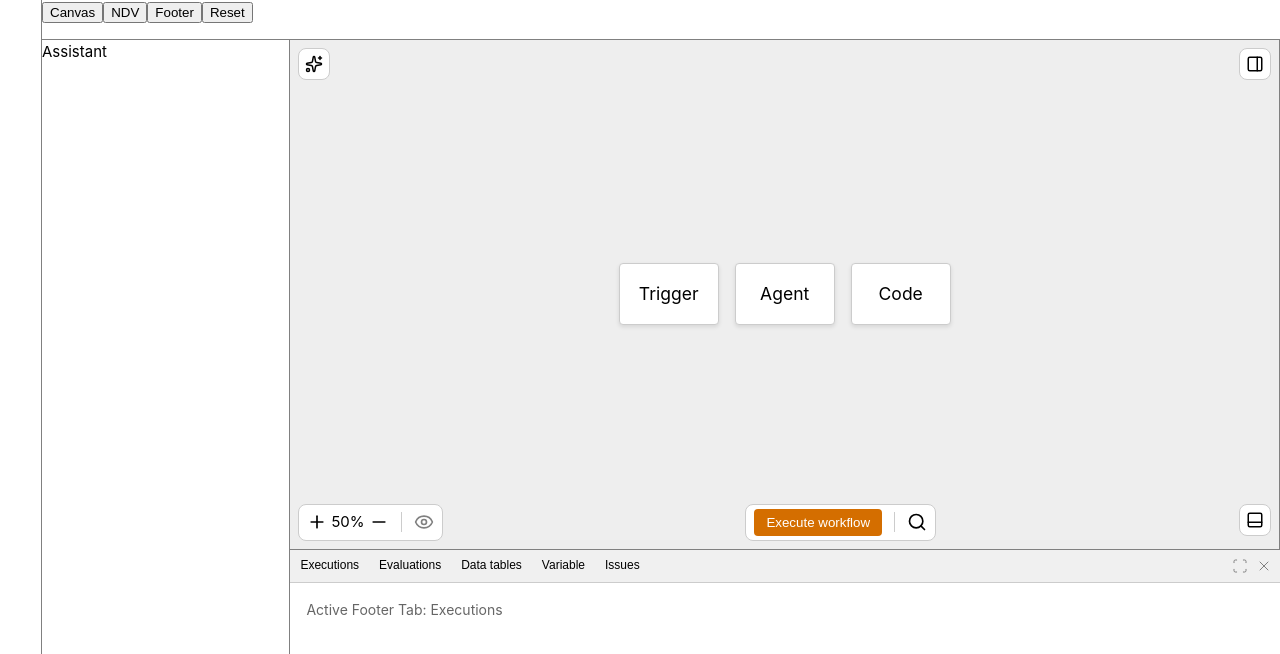
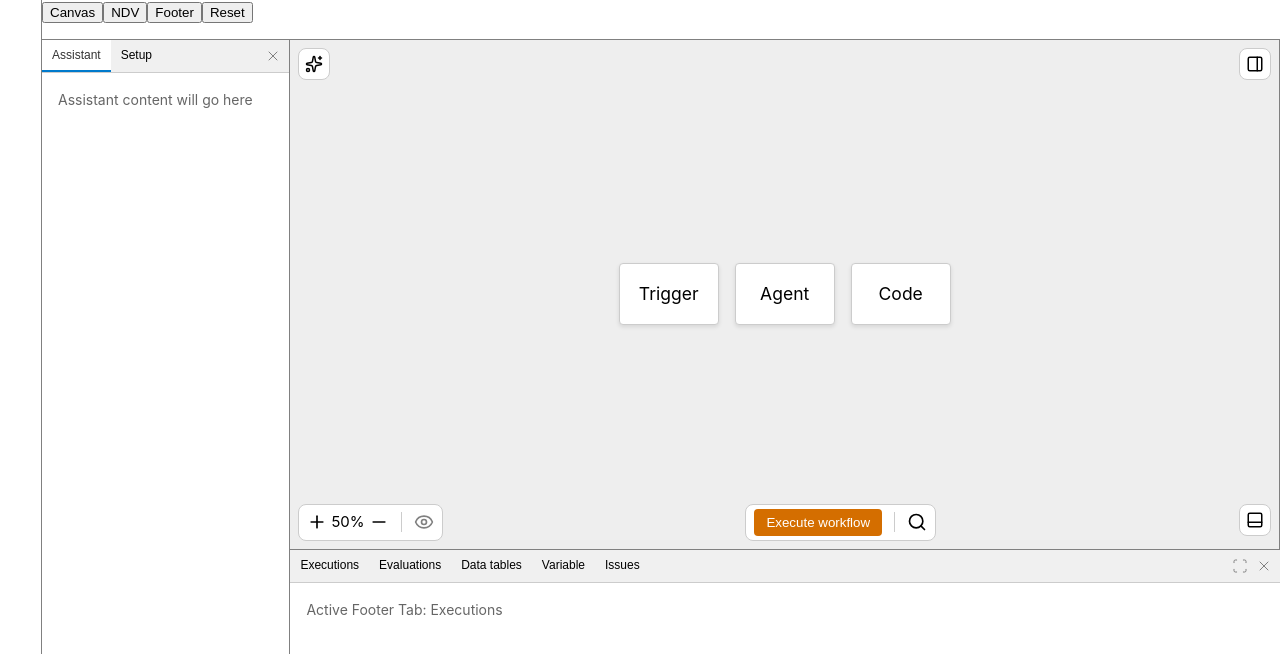
Before and after one commit to RobTF9/panel-prototype, a Vue app: page / in a window 1280 px wide. Shown: the top 654 px of the page. Built offline with nearby package versions, Linux system fonts and the light colour scheme; the HTML template or start-up script is replaced by a standard one.

Commit message:
icons in command bar

```diff
--- a/src/App.vue
+++ b/src/App.vue
@@ -21,12 +21,18 @@ const ndvPanelElement = ref<HTMLElement>()
 
 const isWideLayout = computed(() => ndvPanelWidth.value > 850)
 
+// Track panel maximized states
+const isNdvMaximized = computed(() => isPanelMaximized('ndv'))
+const isFooterMaximized = computed(() => isPanelMaximized('footer'))
+
 const {
   panelStates,
   togglePanelVisibility,
   currentFullScreenPanel,
   toggleFullScreen,
   resetPanels,
+  isPanelMaximized,
+  resetPanelSize,
 } = useEditorPanels({
   canvasRef,
   ndvRef,
@@ -112,6 +118,15 @@ const nodes = ref<FakeNode[]>([
 
 // Setup tabs for NDV panel (start empty)
 const ndvTabs = useTabs({})
+
+// Setup tabs for assistant panel
+const assistantTabs = useTabs({
+  tabs: [
+    { value: 'assistant', label: 'Assistant' },
+    { value: 'setup', label: 'Setup' },
+  ],
+  defaultValue: 'assistant',
+})
 
 // Setup tabs for footer panel
 const footerTabs = useTabs({
@@ -380,6 +395,23 @@ onUnmounted(() => {
     resizeObserver.disconnect()
   }
 })
+
+// Handle header button clicks for NDV and footer panels
+function handleNdvHeaderAction() {
+  if (isNdvMaximized.value) {
+    resetPanelSize('ndv')
+  } else {
+    toggleFullScreen('ndv')
+  }
+}
+
+function handleFooterHeaderAction() {
+  if (isFooterMaximized.value) {
+    resetPanelSize('footer')
+  } else {
+    toggleFullScreen('footer')
+  }
+}
 </script>
 
 <template>
@@ -400,8 +432,27 @@ onUnmounted(() => {
           :default-size="20"
           collapsible
           :min-size="15"
-          >Assistant</SplitterPanel
         >
+          <PanelHeader
+            position="right"
+            :full-screen="false"
+            title="Assistant"
+            :tabs="assistantTabs.tabs.value"
+            :active-tab="assistantTabs.activeTabValue.value"
+            :show-tab-actions="false"
+            :show-fullscreen-button="false"
+            @close-panel="toggleAssistantPanel"
+            @update:active-tab="assistantTabs.setActiveTab"
+          />
+          <div class="panel-content">
+            <div v-if="assistantTabs.activeTabValue.value === 'assistant'">
+              <p>Assistant content will go here</p>
+            </div>
+            <div v-else-if="assistantTabs.activeTabValue.value === 'setup'">
+              <p>Setup configuration will go here</p>
+            </div>
+          </div>
+        </SplitterPanel>
         <SplitterResizeHandle class="handle" />
         <SplitterPanel>
           <SplitterGroup auto-save-id="editor-2" direction="vertical">
@@ -433,11 +484,13 @@ onUnmounted(() => {
                     <PanelHeader
                       position="right"
                       :full-screen="currentFullScreenPanel === 'ndv'"
+                      :is-maximized="isNdvMaximized"
                       title="NDV"
                       :tabs="ndvTabs.tabs.value"
                       :active-tab="ndvTabs.activeTabValue.value"
                       :show-tab-actions="true"
-                      @toggle-fullscreen="() => toggleFullScreen('ndv')"
+                      :show-fullscreen-button="true"
+                      @toggle-fullscreen="handleNdvHeaderAction"
                       @close-panel="() => togglePanelVisibility('ndv')"
                       @update:active-tab="ndvTabs.setActiveTab"
                       @close-tab="handleTabClose"
@@ -578,11 +631,13 @@ onUnmounted(() => {
               <PanelHeader
                 position="bottom"
                 :full-screen="currentFullScreenPanel === 'footer'"
+                :is-maximized="isFooterMaximized"
                 title="Footer"
                 :tabs="footerTabs.tabs.value"
                 :active-tab="footerTabs.activeTabValue.value"
                 :show-tab-actions="false"
-                @toggle-fullscreen="() => toggleFullScreen('footer')"
+                :show-fullscreen-button="true"
+                @toggle-fullscreen="handleFooterHeaderAction"
                 @close-panel="() => togglePanelVisibility('footer')"
                 @update:active-tab="footerTabs.setActiveTab"
               />
--- a/src/components/CommandBar.vue
+++ b/src/components/CommandBar.vue
@@ -1,7 +1,8 @@
 <script lang="ts" setup>
-import { ref, computed, nextTick, watch } from 'vue'
+import { ref, computed, nextTick, watch, type Component } from 'vue'
 import { Search } from 'lucide-vue-next'
 import { fakeNodes, type FakeNode } from '../fake-nodes'
+import { Cog, Bot, GitBranch, Globe, User, Zap, Dot } from 'lucide-vue-next'
 
 const props = defineProps<{
   visible: boolean
@@ -23,42 +24,54 @@ const categories = [
     name: 'AI',
     description: 'Artificial Intelligence and ML tools',
     count: fakeNodes.filter((n) => n.category === 'AI').length,
+    icon: Bot,
   },
   {
     id: 'Core',
     name: 'Core',
     description: 'HTTP requests, code execution, webhooks',
     count: fakeNodes.filter((n) => n.category === 'Core').length,
+    icon: Cog,
   },
   {
     id: 'Flow',
     name: 'Flow',
     description: 'Conditional logic and loops',
     count: fakeNodes.filter((n) => n.category === 'Flow').length,
+    icon: GitBranch,
   },
   {
     id: 'App',
     name: 'App',
     description: 'Third-party app integrations',
     count: fakeNodes.filter((n) => n.category === 'App').length,
+    icon: Globe,
   },
   {
     id: 'Human in the loop',
     name: 'Human in the loop',
     description: 'Manual review and approval',
     count: fakeNodes.filter((n) => n.category === 'Human in the loop').length,
+    icon: User,
   },
   {
     id: 'Triggers',
     name: 'Triggers',
     description: 'Workflow triggers and events',
     count: fakeNodes.filter((n) => n.category === 'Triggers').length,
+    icon: Zap,
   },
 ]
 
 const isSearching = computed(() => searchQuery.value.trim().length > 0)
 
-type CategoryData = { id: string; name: string; description: string; count: number }
+type CategoryData = {
+  id: string
+  name: string
+  description: string
+  count: number
+  icon: Component
+}
 type DisplayItem = { type: 'category'; data: CategoryData } | { type: 'node'; data: FakeNode }
 
 const displayItems = computed((): DisplayItem[] => {
@@ -129,18 +142,6 @@ function resetToCategories() {
   selectedIndex.value = 0
 }
 
-function getCategoryIcon(category: string) {
-  const icons: Record<string, string> = {
-    AI: '🤖',
-    Core: '⚙️',
-    Flow: '🔀',
-    App: '📱',
-    'Human in the loop': '👤',
-    Triggers: '⚡',
-  }
-  return icons[category] || '📦'
-}
-
 // Watch for changes that should reset selection
 watch([searchQuery, selectedCategory], () => {
   selectedIndex.value = 0
@@ -170,7 +171,7 @@ watch(
             ref="searchInputRef"
             v-model="searchQuery"
             type="text"
-            :placeholder="selectedCategory ? `Search in ${selectedCategory}...` : 'Search nodes...'"
+            placeholder="Add node"
             class="search-input"
             @keydown="handleInputKeyDown"
           />
@@ -191,7 +192,9 @@ watch(
         >
           <div v-if="item.type === 'category'" class="category-item">
             <div class="category-header">
-              <span class="category-icon">{{ getCategoryIcon(item.data.id) }}</span>
+              <span class="category-icon">
+                <component :is="item.data.icon" :size="20" />
+              </span>
               <div class="category-info">
                 <span class="category-name">{{ item.data.name }}</span>
                 <span class="category-count">{{ (item.data as CategoryData).count }} nodes</span>
@@ -202,7 +205,9 @@ watch(
 
           <div v-else class="node-item">
             <div class="node-header">
-              <span class="node-icon">{{ getCategoryIcon((item.data as FakeNode).category) }}</span>
+              <span class="node-icon">
+                <SquareX />
+              </span>
               <div class="node-info">
                 <span class="node-name">{{ item.data.name }}</span>
                 <span class="node-category">{{ (item.data as FakeNode).category }}</span>
@@ -304,7 +309,6 @@ watch(
 
 .item.selected {
   background-color: #e0f2fe;
-  border: 1px solid #0891b2;
 }
 
 .category-item,
--- a/src/components/PanelHeader.vue
+++ b/src/components/PanelHeader.vue
@@ -10,6 +10,8 @@ defineProps<{
   tabs?: Tab[]
   activeTab?: string
   showTabActions?: boolean
+  showFullscreenButton?: boolean
+  isMaximized?: boolean
 }>()
 
 defineEmits<{
@@ -38,10 +40,15 @@ defineEmits<{
 
       <div class="PanelControls">
         <slot name="controls"></slot>
-        <button class="PanelControlButton" @click="$emit('toggle-fullscreen')">
-          <PanelBottom v-if="fullScreen && position === 'bottom'" :stroke-width="1.5" :size="16" />
+        <button
+          v-if="showFullscreenButton !== false"
+          class="PanelControlButton"
+          @click="$emit('toggle-fullscreen')"
+        >
+          <!-- Show alternate icon when maximized (but not fullscreen) -->
+          <PanelBottom v-if="(fullScreen || isMaximized) && position === 'bottom'" :stroke-width="1.5" :size="16" />
           <PanelRight
-            v-else-if="fullScreen && position === 'right'"
+            v-else-if="(fullScreen || isMaximized) && position === 'right'"
             :stroke-width="1.5"
             :size="16"
           />
--- a/src/composables/useEditorPanels.ts
+++ b/src/composables/useEditorPanels.ts
@@ -123,6 +123,25 @@ export function useEditorPanels(refs: Refs) {
     })
   }
 
+  // Check if a panel is at 100% size (maximized but not fullscreen)
+  function isPanelMaximized(panelId: PanelId): boolean {
+    const panelRef = refMap[panelId]
+    if (!panelRef.value) return false
+
+    const currentSize = panelRef.value.getSize()
+    return currentSize >= 99 && !isFullScreen.value
+  }
+
+  // Reset panel to default size
+  function resetPanelSize(panelId: PanelId) {
+    const state = panelStates.value[panelId]
+    const panelRef = refMap[panelId]
+
+    if (panelRef.value) {
+      panelRef.value.resize(state.size)
+    }
+  }
+
   return {
     panelStates,
     isFullScreen,
@@ -130,5 +149,7 @@ export function useEditorPanels(refs: Refs) {
     togglePanelVisibility,
     toggleFullScreen,
     resetPanels,
+    isPanelMaximized,
+    resetPanelSize,
   }
 }
```
